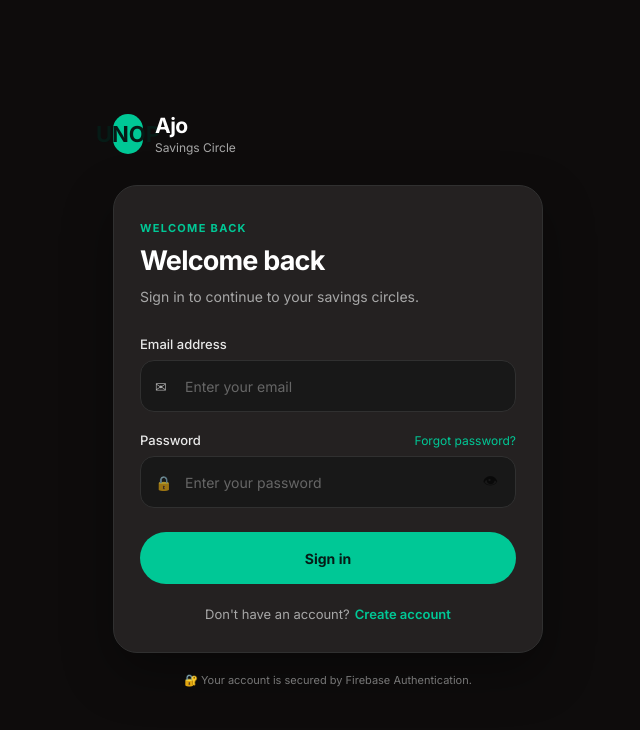
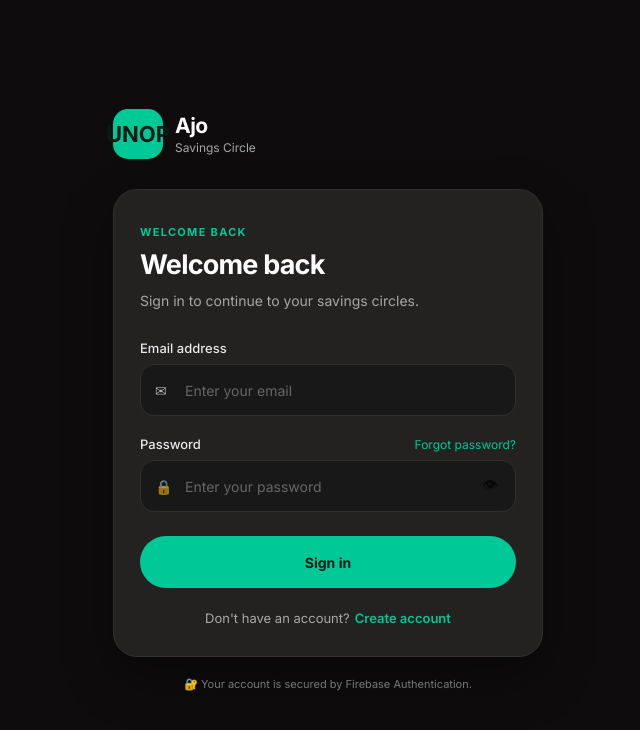
Before and after one commit to UndyingOP/UNOPAjo, a plain HTML site: page index.html in a window 1280 px wide. Shown: the whole page, without its empty margins (312-952 px from the left). Drawn offline with Linux system fonts and the light colour scheme; no server answers.

Commit message:
Update style.css

```diff
--- a/style.css
+++ b/style.css
@@ -85,8 +85,8 @@ body {
 }
 
 .brand-icon {
-    width: 30px;
-    height: 40px;
+    width: 50px;
+    height: 50px;
 
     border-radius: 15px;
 
```
